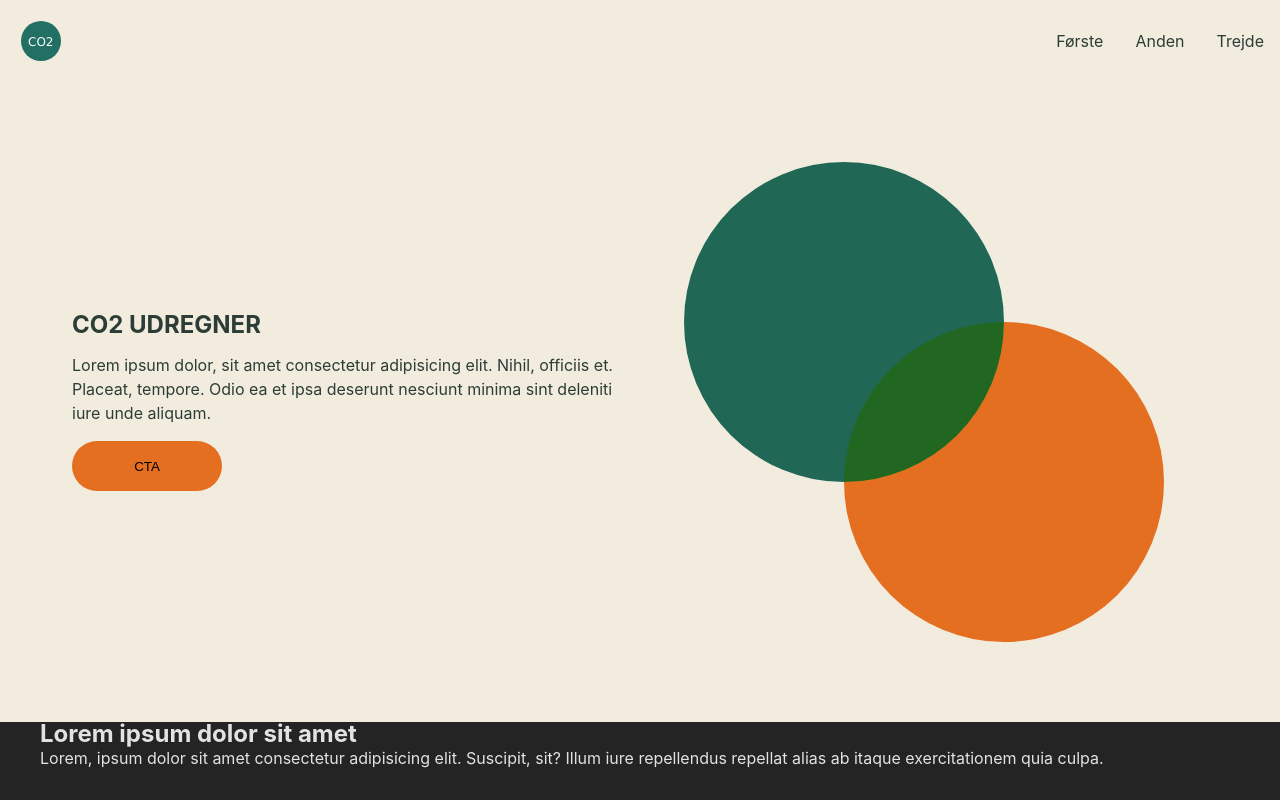
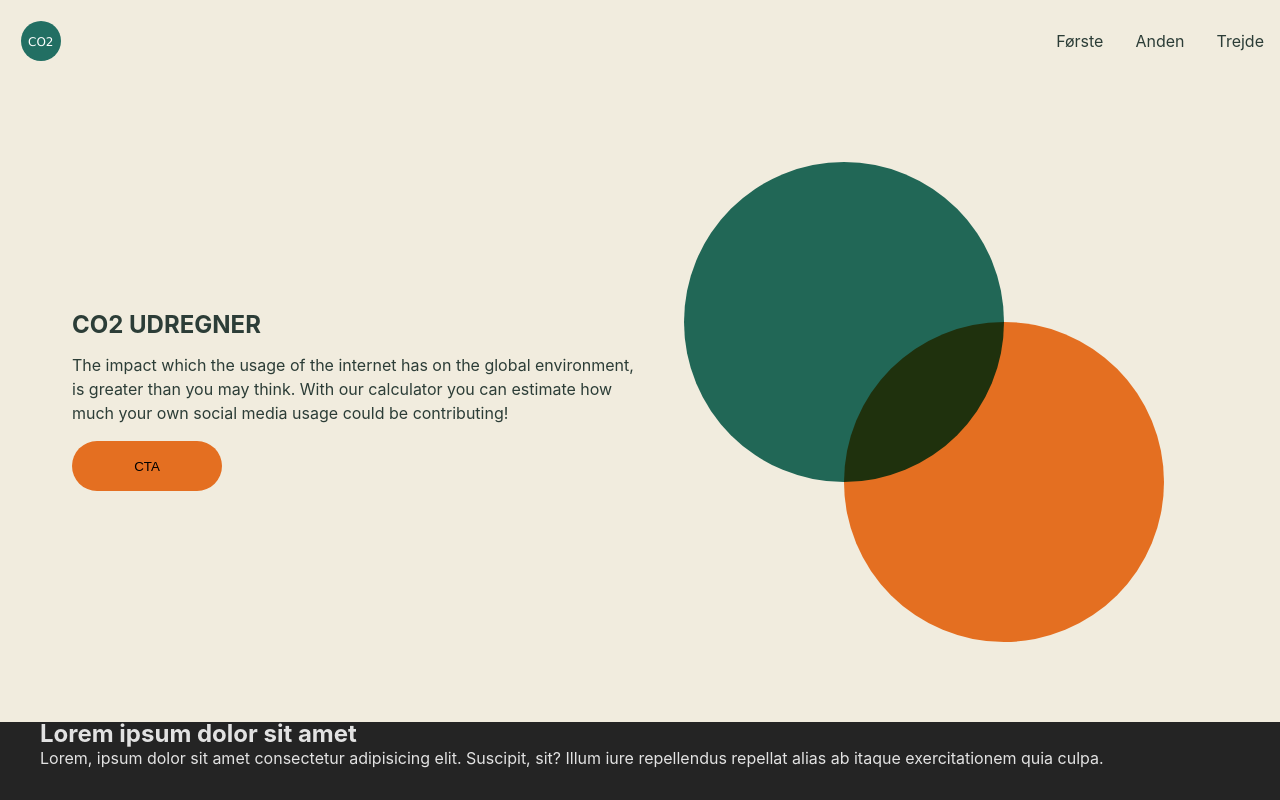
Before and after one commit to vlysium/advice-project, a React (Vite) app: page / in a window 1280 px wide. Shown: the top 800 px of the page. Built offline with nearby package versions, Linux system fonts and the light colour scheme.

Commit message:
kan ikke huske hvad der er ærderet

```diff
--- a/src/components/Header.jsx
+++ b/src/components/Header.jsx
@@ -40,13 +40,24 @@ function Header() {
         <div className="textContent">
           <h1>CO2 UDREGNER</h1>
           <p>
-            Lorem ipsum dolor, sit amet consectetur adipisicing elit. Nihil,
-            officiis et. Placeat, tempore. Odio ea et ipsa deserunt nesciunt
-            minima sint deleniti iure unde aliquam.
+            The impact which the usage of the internet has on the global
+            environment, is greater than you may think. With our
+            calculator you can estimate how much your own social media usage
+            could be contributing!
           </p>
           <button>CTA</button>
         </div>
         <div className="circler">
+          <svg height="320" width="320" className="orangeCircle">
+            <circle
+              cx="160"
+              cy="160"
+              r="160"
+              stroke="none"
+              stroke-width="4"
+              fill="#e46f21"
+            />
+          </svg>
           <svg height="320" width="320" className="greenCircle">
             <circle
               cx="160"
@@ -57,16 +68,7 @@ function Header() {
               fill="#226F63"
             />
           </svg>
-        <svg height="320" width="320" className="orangeCircle">
-          <circle
-            cx="160"
-            cy="160"
-            r="160"
-            stroke="none"
-            stroke-width="4"
-            fill="#e46f21"
-          />
-        </svg></div>
+        </div>
       </section>
     </header>
   );
```
Lines whose indentation alone changed are shown as unchanged.
